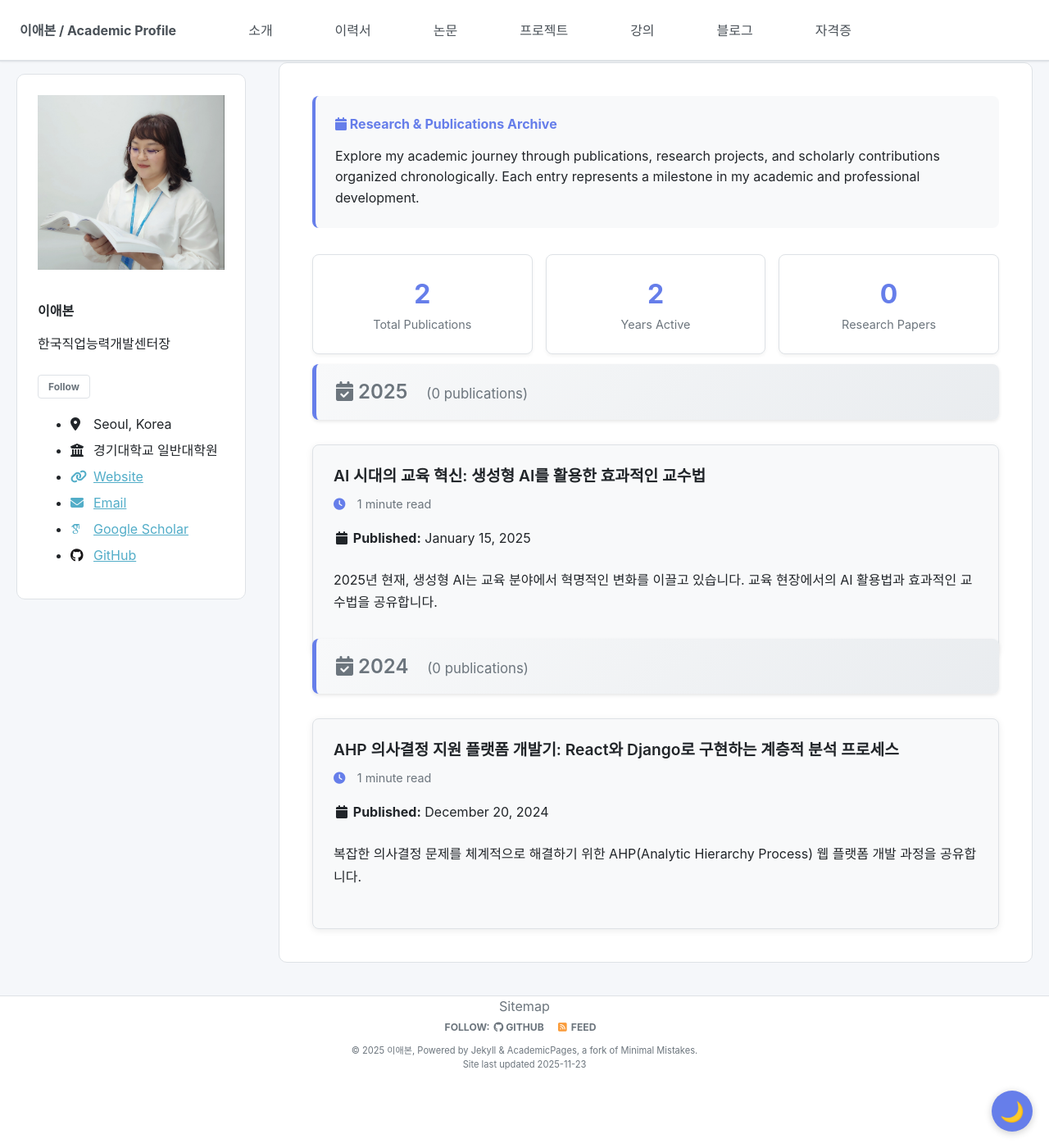
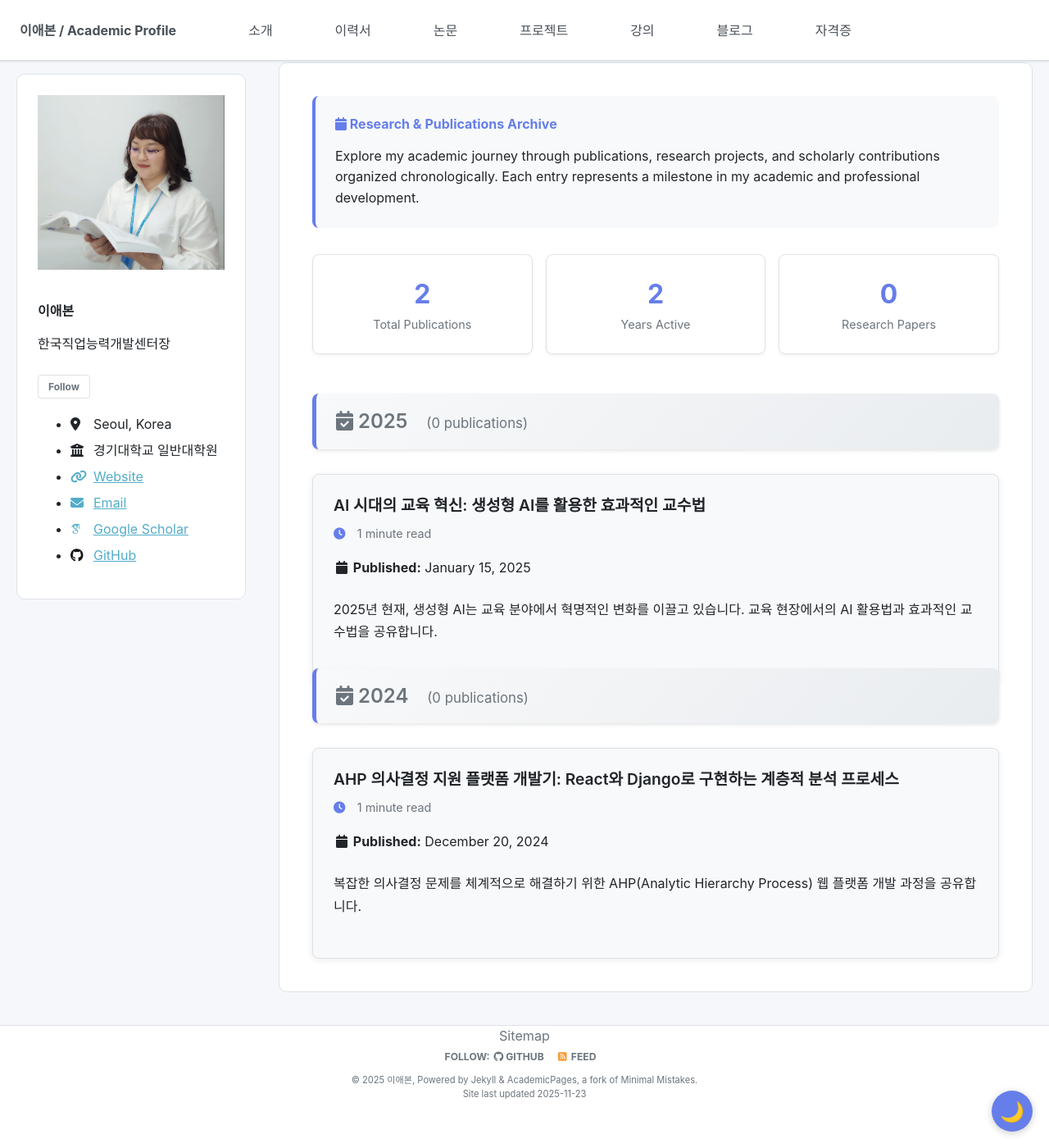
Before and after one commit to aebonlee/aebonlee.github.io, a Jekyll site: the page built from _pages/year-archive.html, in a window 1280 px wide and 1400 px high, scrolled down 217 px. Shown: the whole window at 82% size. Built offline with Jekyll 4.4.1, drawn with Linux system fonts in a browser that asks for light colours; some web fonts are replaced; a script that is not in the unit is left out.

Commit message:
style: year-archive 연도별 섹션 간격 확대
- 연도 헤더(.archive__subtitle) 상단 마진을 2em → 4em으로 증가
- 첫 번째 연도 헤더는 2em 마진 유지
- 모바일에서도 연도별 간격 증가 (1.5em → 3em)
- 연도별 블록 사이의 시각적 분리 개선

```diff
--- a/_pages/year-archive.html
+++ b/_pages/year-archive.html
@@ -26,12 +26,16 @@
   font-size: 1.5em !important;
   font-weight: 600;
   color: var(--global-text-color, #333);
-  margin: 2em 0 1em 0;
+  margin: 4em 0 1.5em 0;
   padding: 0.75em 1em;
   background: linear-gradient(135deg, #f8f9fa 0%, #e9ecef 100%);
   border-radius: 8px;
   border-left: 5px solid var(--link-color, #0366d6);
   box-shadow: 0 2px 4px rgba(0,0,0,0.1);
+}
+
+.archive__subtitle:first-of-type {
+  margin-top: 2em;
 }
 
 .archive__item {
@@ -130,7 +134,11 @@
   .archive__subtitle {
     font-size: 1.3em !important;
     padding: 0.5em;
-    margin: 1.5em 0 0.75em 0;
+    margin: 3em 0 0.75em 0;
+  }
+
+  .archive__subtitle:first-of-type {
+    margin-top: 1.5em;
   }
 }
 </style>
```
